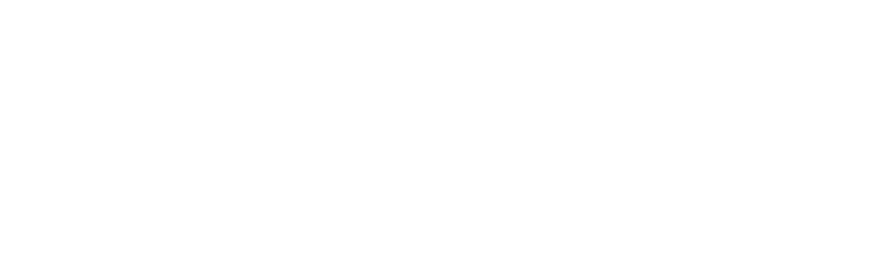
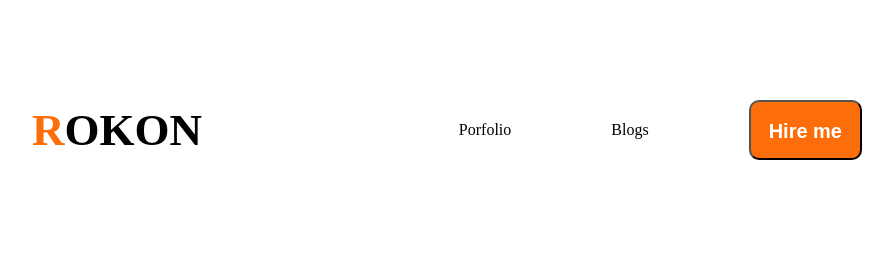
Before and after one commit to Rokon-jjaman/developers_portfolio, a plain HTML site: page index.html in a window 1280 px wide. Shown: the whole page, without its empty margins (168-1061 px from the left). Drawn offline with Linux system fonts and the light colour scheme.

Commit message:
second commit

```diff
--- a/index.html
+++ b/index.html
@@ -4,9 +4,22 @@
     <meta charset="UTF-8">
     <meta name="viewport" content="width=device-width, initial-scale=1.0">
     <title>Developer Porfolio</title>
+    <link rel="stylesheet" href="style.css">
+    <link rel="preconnect" href="https://fonts.googleapis.com">
+<link rel="preconnect" href="https://fonts.gstatic.com" crossorigin>
+<link href="https://fonts.googleapis.com/css2?family=Merriweather:ital@0;1&family=Open+Sans&family=Poppins:wght@500&family=Roboto+Slab&family=Ubuntu&display=swap" rel="stylesheet">
 </head>
 <body>
-    <header></header>
+    <header>
+        <nav>
+            <h2 class="nav-title"><span class="nav-primary">R</span>OKON</h2>
+            <ul>
+                <li>Porfolio</li>
+                <li>Blogs</li>
+                <li><button class="btn-primary">Hire me</button></li>
+            </ul>
+        </nav>
+    </header>
     <main></main>
     <footer></footer>
 </body>
--- a/style.css
+++ b/style.css
@@ -0,0 +1,36 @@
+*{
+    margin: 0;
+    font-family: font-family: 'Open Sans', sans-serif;;
+}
+nav{
+    display: flex;
+    justify-content: space-between;
+    padding: 50px 200px;
+    align-items: center;
+}
+.nav-title{
+    font-weight: 800;
+    font-size: 45px;
+}
+.nav-primary{
+    color: #FD6E0A;
+}
+
+nav ul{
+    display: flex;
+    align-items: center;
+
+}
+nav li{
+    list-style: none;
+    margin: 50px;
+}
+.btn-primary{
+    color: white;
+    background: #FD6E0A;
+    height: 60px;
+    border-radius: 10px;
+    font-weight: 700;
+    font-size: 20px;
+    padding: 18px;
+}
```
